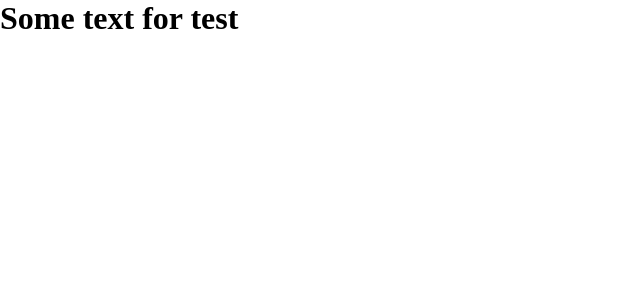
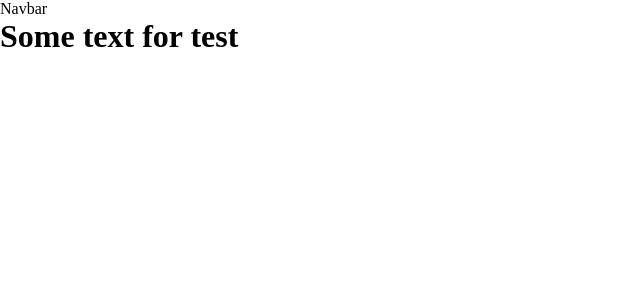
Before and after one commit to tursynbekoff/prep-nextjs, a Next.js app: page / in a window 1280 px wide. Shown: the top 300 px of the page, without its empty margins (0-640 px from the left). Built offline with nearby package versions, Linux system fonts and the light colour scheme.

Commit message:
feat:adding aliases, navbar and configuration

```diff
--- /dev/null
+++ b/components/Navbar.tsx
@@ -0,0 +1,9 @@
+import React from 'react'
+
+const Navbar = () => {
+  return (
+    <div role="navigation">Navbar</div>
+  )
+}
+
+export default Navbar
--- a/pages/index.tsx
+++ b/pages/index.tsx
@@ -1,6 +1,7 @@
 import Head from 'next/head'
 import Image from 'next/image'
 import { Inter } from '@next/font/google'
+import Navbar from 'components/Navbar'
 
 const inter = Inter({ subsets: ['latin'] })
 
@@ -14,6 +15,7 @@ export default function Home() {
         <link rel="icon" href="/favicon.ico" />
       </Head>
       <main>
+        <Navbar />
         <h1>
           Some text for test
         </h1>
--- a/tsconfig.json
+++ b/tsconfig.json
@@ -1,6 +1,7 @@
 {
   "compilerOptions": {
     "target": "es5",
+    "baseUrl": ".",
     "lib": ["dom", "dom.iterable", "esnext"],
     "allowJs": true,
     "skipLibCheck": true,
```
Also changed, not shown: 1 other file (tests, documents, lock files or other folders).
